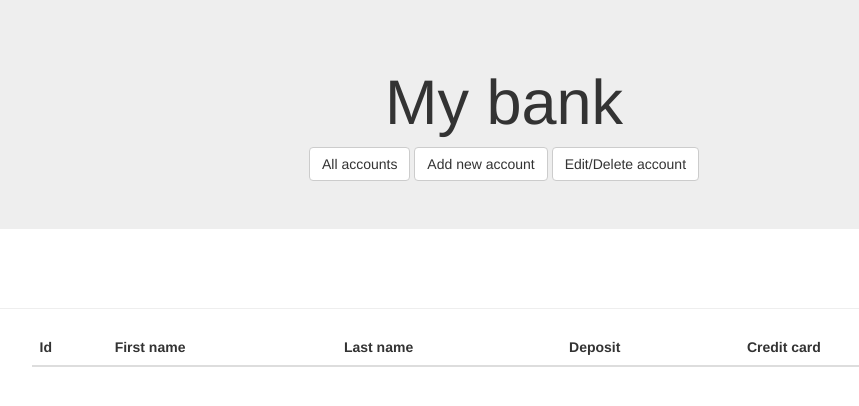
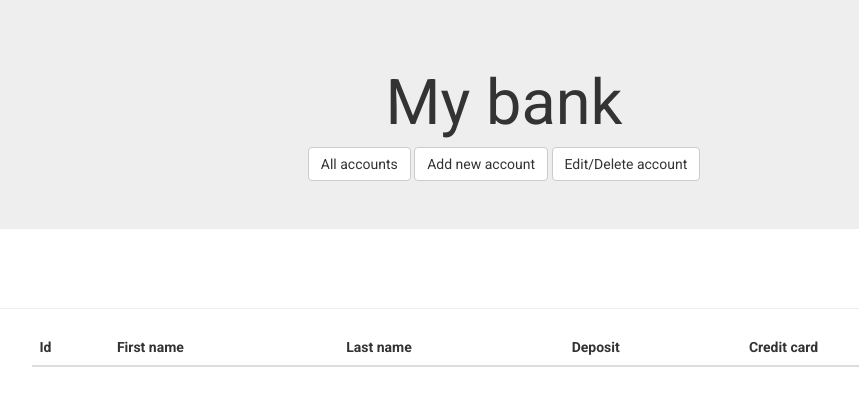
Before and after one commit to kifhan/banking, a plain HTML site: page index.html in a window 1280 px wide. Shown: the full height of the page, 136-995 px from the left. Drawn offline with nearby package versions, Linux system fonts and the light colour scheme.

Commit message:
CSS not finished yet

```diff
--- a/main.css
+++ b/main.css
@@ -1 +1,5 @@
 /* Banking app CSS by Stefan Milivojević */
+
+body {
+  font-family: "Roboto", sans-serif;
+}
```
